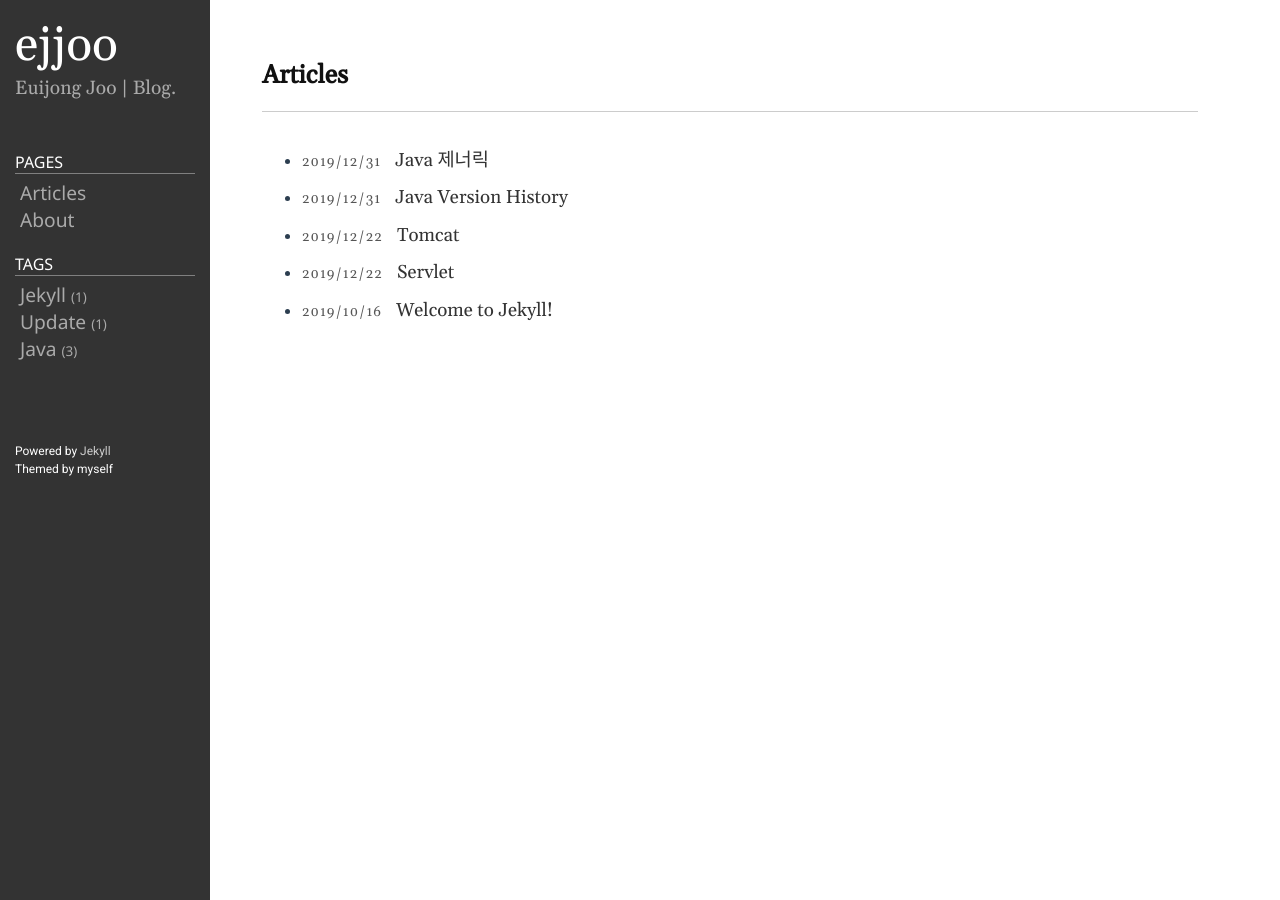
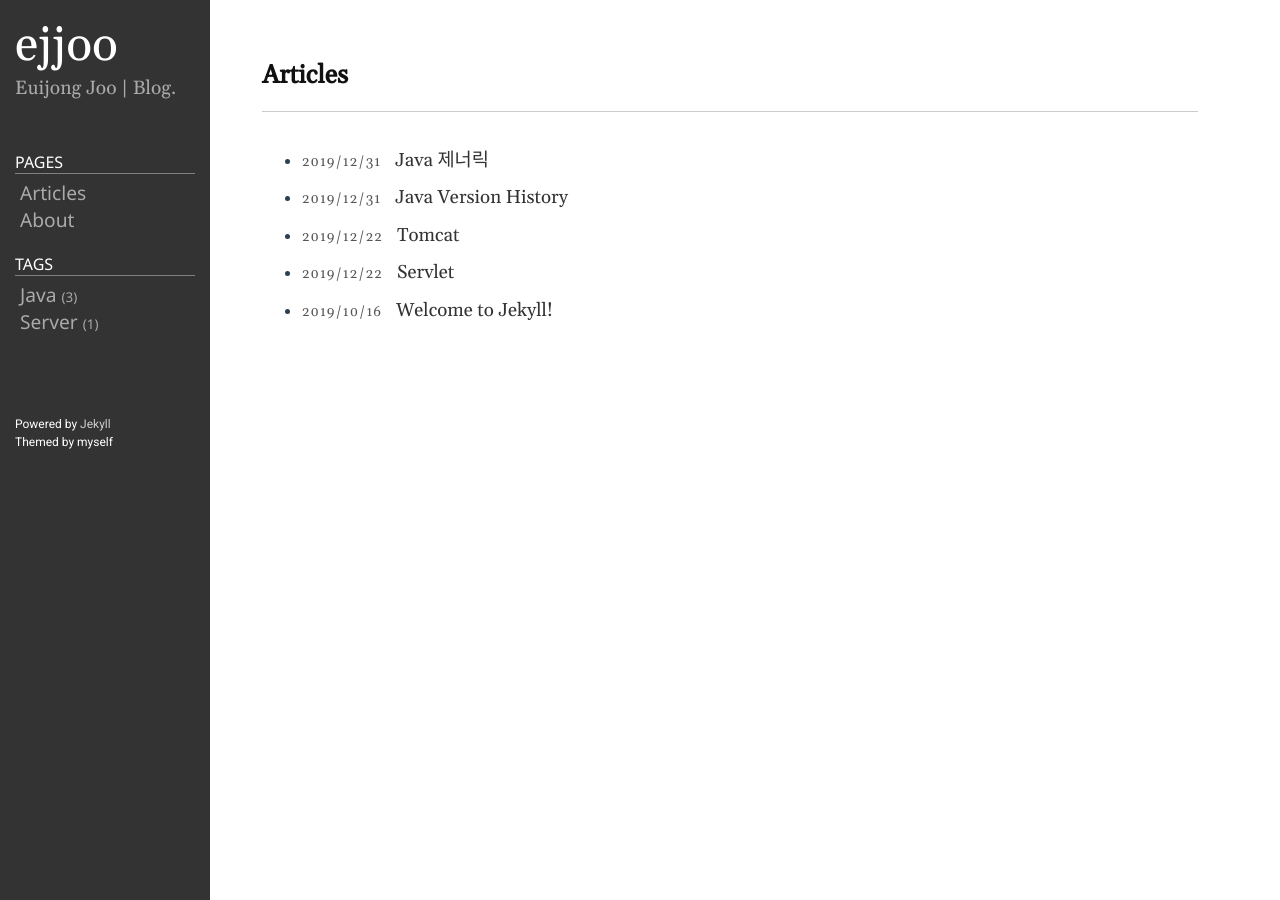
Before and after one commit to ejjoo/ejjoo.github.io, a Jekyll site: the page built from index.markdown, in a window 1280 px wide. Built offline with Jekyll 4.4.1, drawn with Linux system fonts in a browser that asks for light colours.

Commit message:
modify categories in some post

```diff
--- a/_posts/2019-10-17-welcome-to-jekyll.md
+++ b/_posts/2019-10-17-welcome-to-jekyll.md
@@ -2,7 +2,6 @@
 layout: post
 title:  "Welcome to Jekyll!"
 date:   2019-10-17 00:05:25 +0900
-categories: jekyll update
 ---
 You’ll find this post in your `_posts` directory. Go ahead and edit it and re-build the site to see your changes. You can rebuild the site in many different ways, but the most common way is to run `jekyll serve`, which launches a web server and auto-regenerates your site when a file is updated.
 
--- a/_posts/2019-12-22-tomcat.md
+++ b/_posts/2019-12-22-tomcat.md
@@ -2,6 +2,7 @@
 layout: post
 title: Tomcat
 date: 2019-12-22
+category: server
 ---
 > 자바 서블릿을 구동하거나 웹 페이지를 렌더링(JSP)하기 위해 아파치 재단이 개발한 어플리케이션 서버
 
```
